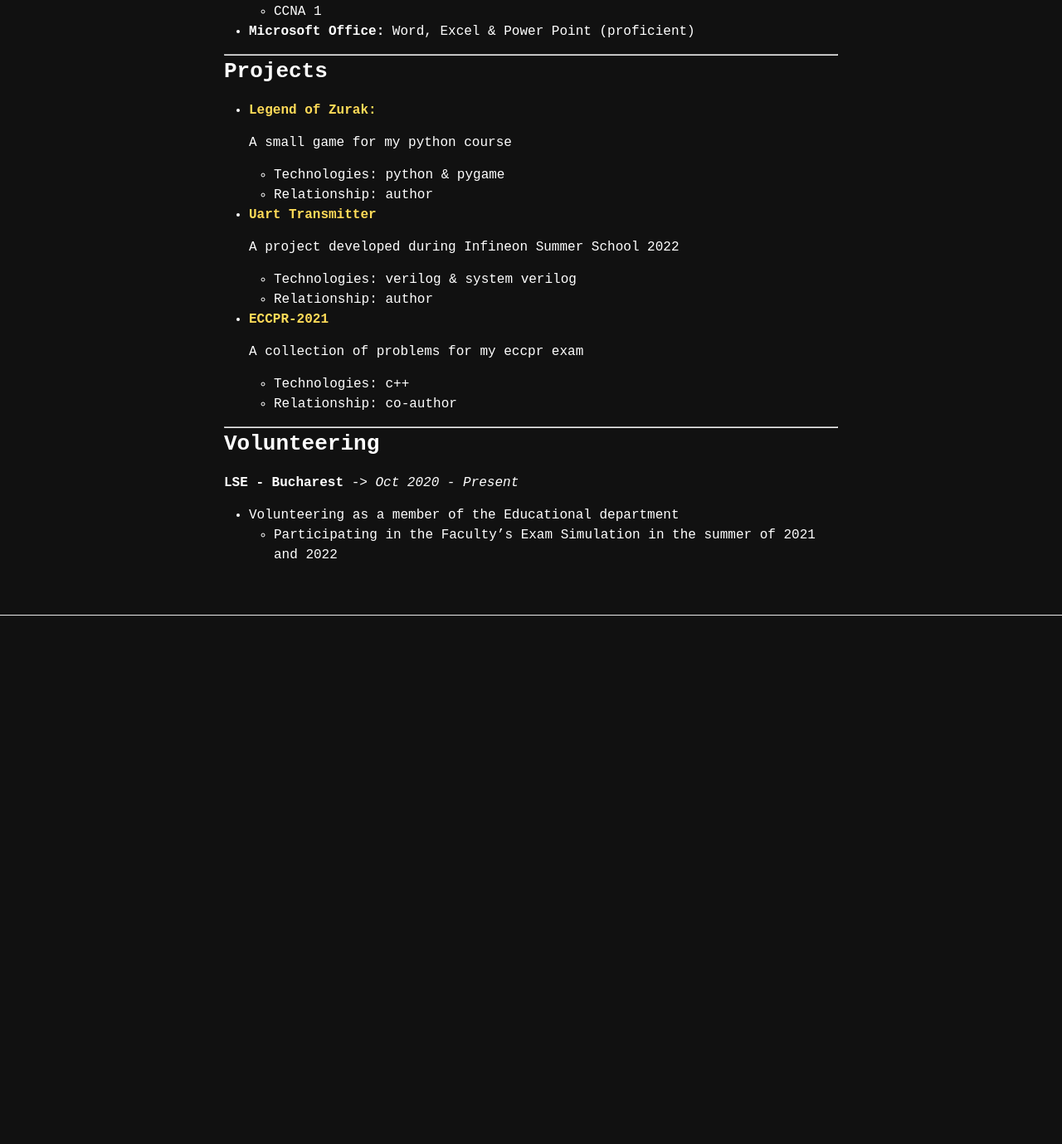
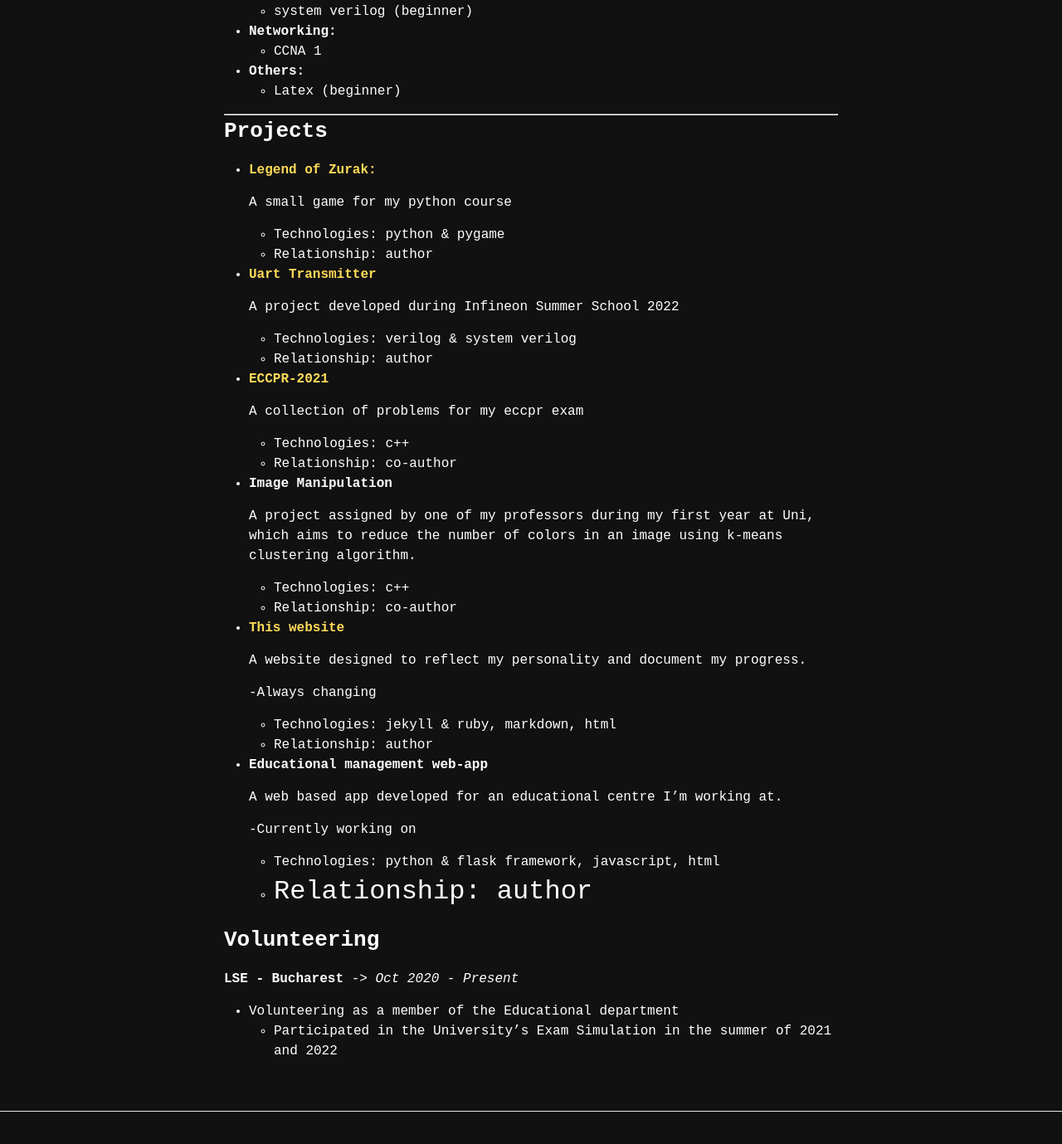
Before and after one commit to eazyistired/personal-website, a Jekyll site: the page built from docs/resume.markdown, in a window 1280 px wide and 1400 px high, scrolled down 898 px. Shown: the top 1379 px of the window at 83% size. Built offline with Jekyll 4.4.1, drawn with Linux system fonts in a browser that asks for light colours; before the commit the page ends 1700 px from its top, so only the background shows below that; some of the changed text lies outside the part shown.

Commit message:
Completed CV

```diff
--- a/docs/resume.markdown
+++ b/docs/resume.markdown
@@ -4,7 +4,7 @@ title: Resume
 ---
 
 ## *Grozavu Catalin-Andrei*
-University student interested in programming, networking, rtl design and many more. :)
+University student interested in programming, rtl design, networking and many more. :)
 
 **See my credentials and contact info at** [About](./about)
 
@@ -25,17 +25,20 @@ University student interested in programming, networking, rtl design and many mo
 
 ### **Skills**
 
-- **Languages:** English(proficient)
+- **Languages:** English (proficient)
 - **Programming:**
     - C++ (proficient)
-    - Python & pygame (competent)
+    - Python: pygame & flask (competent)
     - MATLAB (beginner)
+    - HTML & CSS (beginner)
+    - Javascript (beginner)
 - **RTL design:**
     - verilog (advanced)
     - system verilog (beginner)
 - **Networking:**
     - CCNA 1
-- **Microsoft Office:** Word, Excel & Power Point (proficient)
+- **Others:**
+    - Latex (beginner)
 
 ---
 
@@ -62,6 +65,30 @@ University student interested in programming, networking, rtl design and many mo
     - Technologies: c++
     - Relationship: co-author
 
+- **Image Manipulation**
+
+    A project assigned by one of my professors during my first year at Uni, which aims to reduce the number of colors in an image using k-means clustering algorithm.
+
+    - Technologies: c++
+    - Relationship: co-author
+
+- [**This website**](https://eazyistired.github.io/personal-website/)
+
+    A website designed to reflect my personality and document my progress.
+
+    -Always changing
+
+    - Technologies: jekyll & ruby, markdown, html
+    - Relationship: author
+
+- **Educational management web-app**
+
+    A web based app developed for an educational centre I'm working at.
+
+    -Currently working on
+
+    - Technologies: python & flask framework, javascript, html
+    - Relationship: author
 ---
 
 ### **Volunteering**
@@ -69,4 +96,4 @@ University student interested in programming, networking, rtl design and many mo
 **LSE - Bucharest** -> *Oct 2020 - Present*
 
 - Volunteering as a member of the Educational department
-    - Participating in the Faculty's Exam Simulation in the summer of 2021 and 2022
+    - Participated in the University's Exam Simulation in the summer of 2021 and 2022
```
Also changed, not shown: docs/_posts/2022-07-20-infineon-summer-school.markdown (+13 -4 lines).
